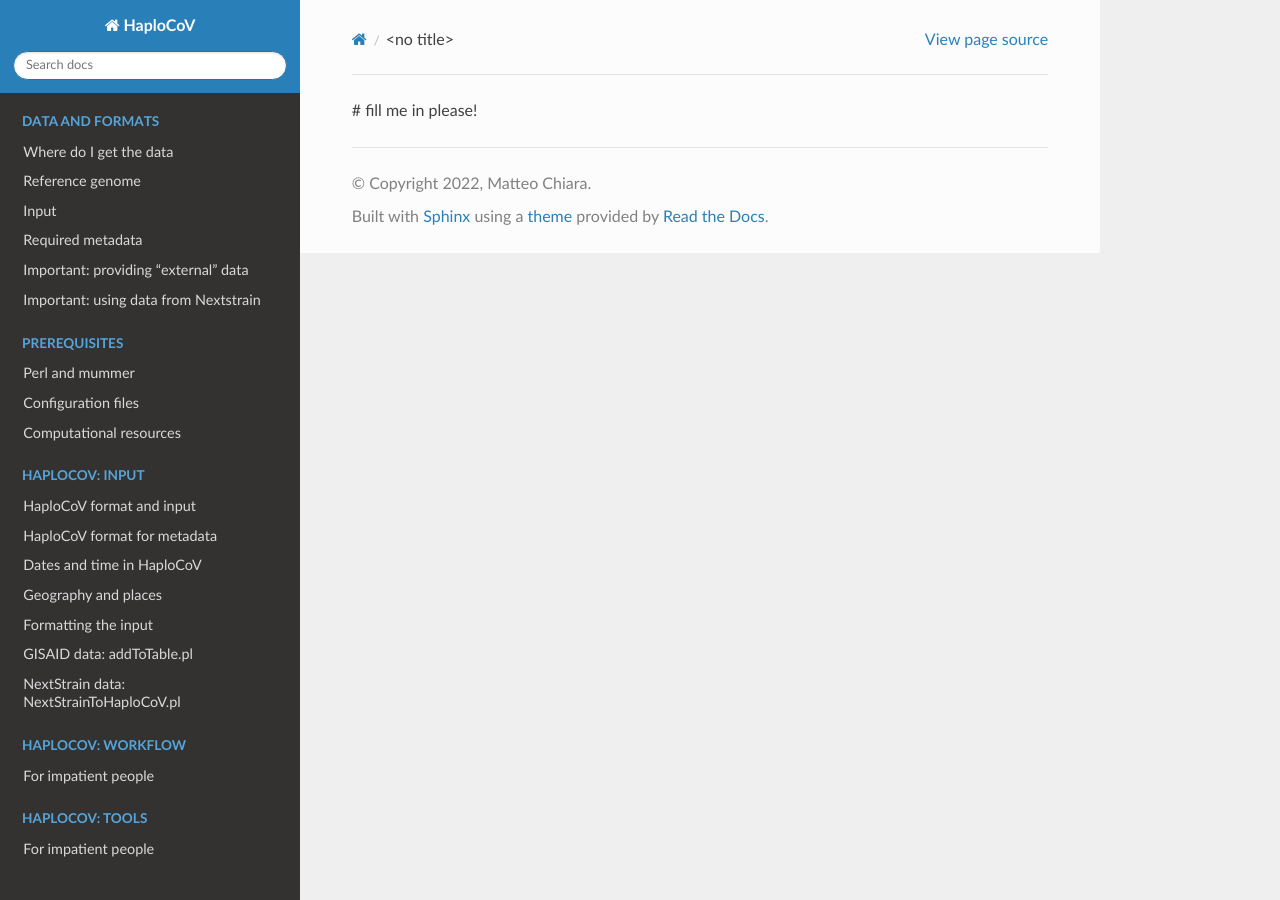
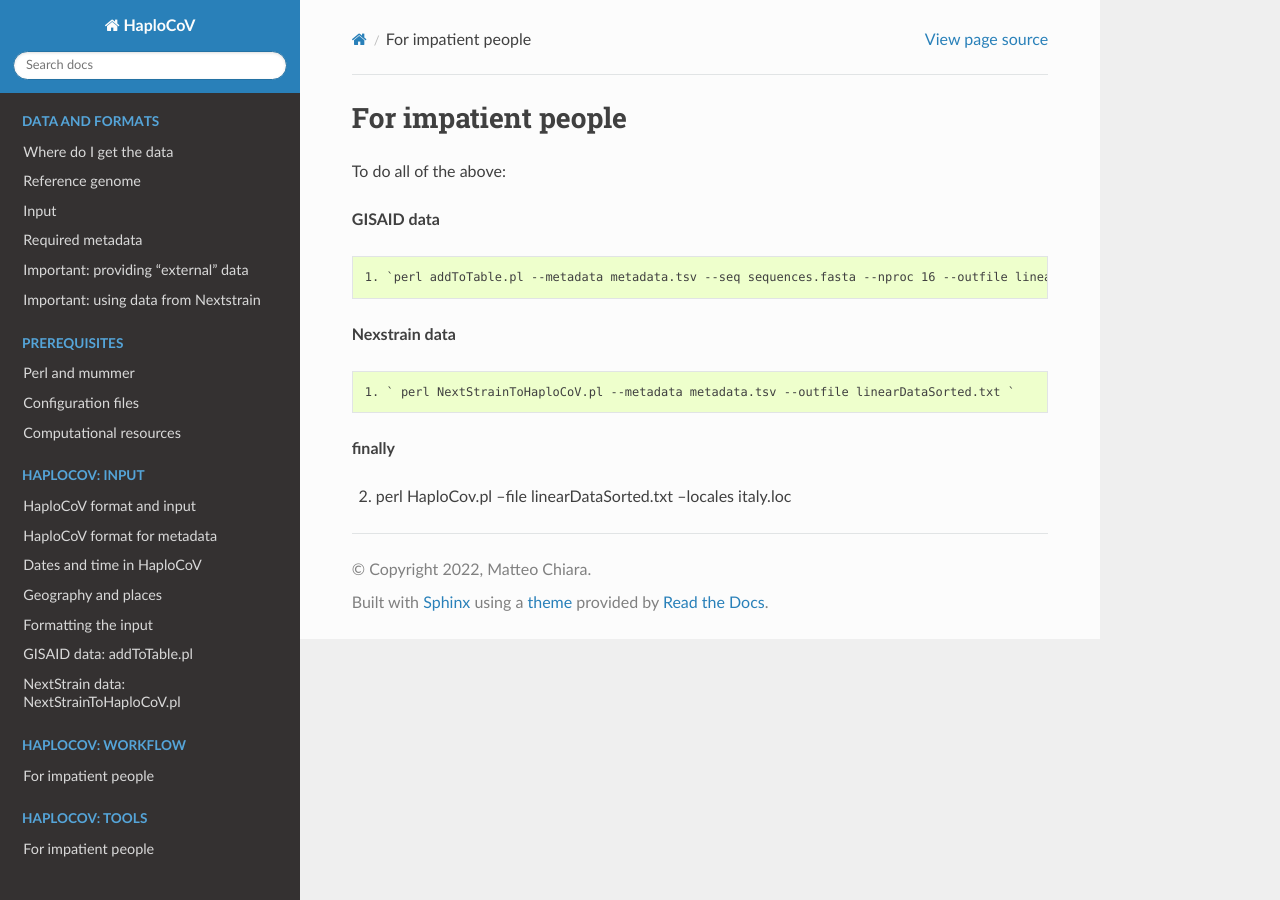
Before and after one commit to matteo14c/HaploCoV, a Sphinx documentation site: the page built from docs/source/impatient1.rst, in a window 1280 px wide. Built offline with Sphinx 7.4.7 and the Read the Docs theme 2.0.0, drawn with Linux system fonts in a browser that asks for light colours.

Commit message:
Update impatient1.rst

```diff
--- a/docs/source/impatient1.rst
+++ b/docs/source/impatient1.rst
@@ -1 +1,22 @@
-# fill me in please!
+For impatient people
+====================
+
+To do all of the above:
+
+**GISAID data**
+
+::
+
+ 1. `perl addToTable.pl --metadata metadata.tsv --seq sequences.fasta --nproc 16 --outfile linearDataSorted.txt `
+
+**Nexstrain data**
+
+::
+
+ 1. ` perl NextStrainToHaploCoV.pl --metadata metadata.tsv --outfile linearDataSorted.txt `
+
+**finally**
+
+::
+
+2. perl HaploCov.pl --file linearDataSorted.txt --locales italy.loc
```
